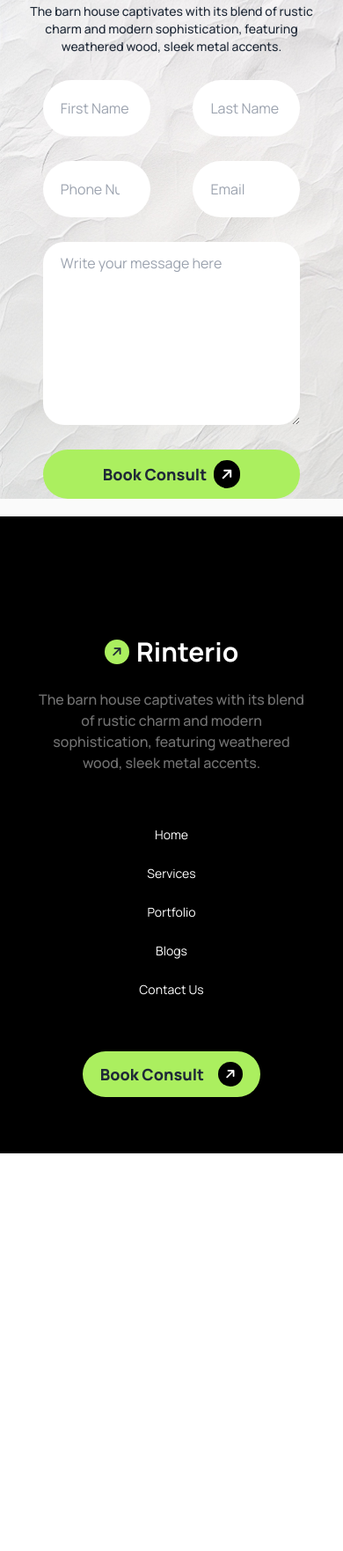
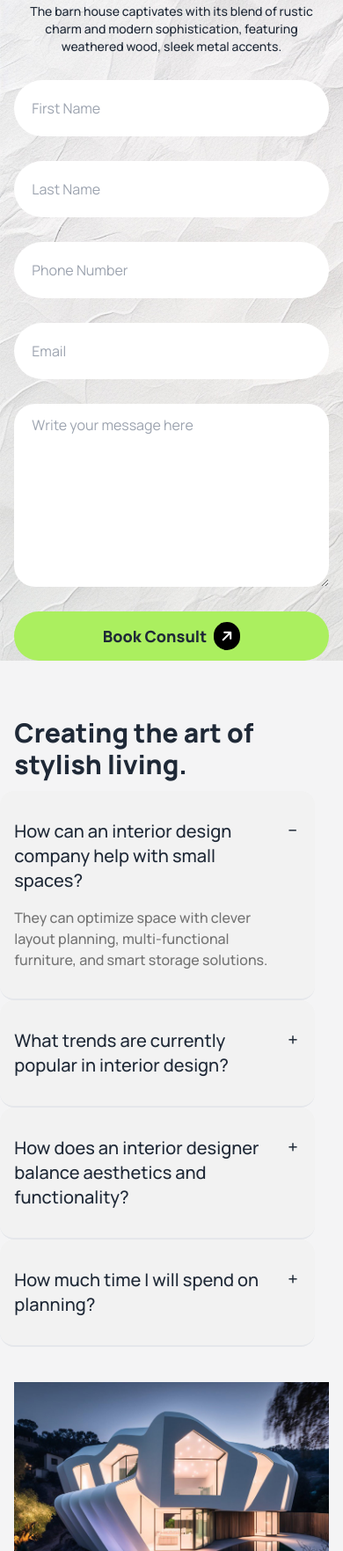
Before and after one commit to sabila111/assignment-3, a plain HTML site: page index.html in a window 390 px wide. Shown: the part 3089-4852 px from the top of the page at 88% size. Before the commit the page ends 4400 px from the top, so only its background shows below. Drawn offline with nearby package versions, Linux system fonts and the light colour scheme.

Commit message:
finished extra creative section

```diff
--- a/index.html
+++ b/index.html
@@ -152,7 +152,8 @@
               class="fa-solid fa-arrow-right"></i> How we works</button>
         </div>
         <h3 class="text-center text-2xl lg:text-4xl font-extrabold my-6">Our Works Process</h3>
-      <p class="text-center text-sm lg:text-base font-medium w-10/12 lg:w-6/12 mx-auto">The barn house captivates with its blend of rustic charm and modern sophistication, featuring weathered wood,
+        <p class="text-center text-sm lg:text-base font-medium w-10/12 lg:w-6/12 mx-auto">The barn house captivates with
+          its blend of rustic charm and modern sophistication, featuring weathered wood,
           sleek metal accents.</p>
 
         <div class="grid grid-rows-1 lg:grid-cols-4 gap-4 ml-0 lg:ml-5 mt-8 justify-items-center ">
@@ -210,9 +211,7 @@
     <!--section-4  -->
 
     <section>
-      <div
-  class="bg-no-repeat w-full bg-cover mt-5"
-  style="background-image: url(./assets/bg.jpg);">
+      <div class="bg-no-repeat w-full bg-cover mt-5" style="background-image: url(./assets/bg.jpg);">
         <div class="hero-overlay bg-opacity-60"></div>
 
         <div>
@@ -221,24 +220,29 @@
                 class="fa-solid fa-arrow-right"></i>Let’s Connect</button>
           </div>
           <h3 class="text-center text-2xl lg:text-4xl font-extrabold my-6">Let’s Discuss Next Project</h3>
-    <p class="text-center text-sm lg:text-base font-medium w-10/12 lg:w-6/12 mx-auto">The barn house captivates with its blend of rustic charm and modern sophistication, featuring weathered wood, sleek metal accents.</p>
+          <p class="text-center text-sm lg:text-base font-medium w-10/12 lg:w-6/12 mx-auto">The barn house captivates
+            with its blend of rustic charm and modern sophistication, featuring weathered wood, sleek metal accents.</p>
 
           <!-- form -->
 
-    <div class="w-9/12 mx-auto">
-      <form >
-      <div class="flex justify-between ">
-<input class="px-5 py-5 rounded-full w-5/12 my-7" type="text" placeholder="First Name">
-<input  class="px-5 py-5 rounded-full w-5/12 my-7" type="text" placeholder="Last Name">
+          <div class="w-11/12 lg:w-9/12 mx-auto">
+            <form>
+              <div class=" lg:flex justify-between ">
+                <input class="px-5 py-5 rounded-full block w-full lg:w-5/12 my-7" type="text" placeholder="First Name">
+                <input class="px-5 py-5 rounded-full block w-full lg:w-5/12 my-7" type="text" placeholder="Last Name">
               </div>
 
-      <div class="flex justify-between">
-<input class="px-5 py-5 rounded-full w-5/12 mb-7" type="number" placeholder="Phone Number">
-<input class="px-5 py-5 rounded-full w-5/12 mb-7" type="email" placeholder="Email">
+              <div class="lg:flex justify-between">
+                <input class="px-5 py-5 rounded-full block w-full lg:w-5/12 mb-7" type="number"
+                  placeholder="Phone Number">
+                <input class="px-5 py-5 rounded-full block w-full lg:w-5/12 mb-7" type="email" placeholder="Email">
               </div>
 
 
-      <textarea class="px-5 align-top pt-3 rounded-3xl w-full h-52 mb-7" name="" id="" cols="30" rows="10" placeholder="Write your message here"></textarea>
+              <textarea class="px-5 align-top pt-3 rounded-3xl w-full h-52 mb-7" name="" id="" cols="30" rows="10"
+                placeholder="Write your message here"></textarea>
+
+              <!-- button -->
 
               <div class="flex justify-center items-center rounded-full py-3 px-5  bg-[#ABEF5F]  ">
                 <a class=" mr-2 font-extrabold text-lg ">Book Consult</a>
@@ -253,9 +257,53 @@
       </div>
     </section>
 
+    <!-- section-5 -->
+
+    <section class="bg-zinc-100">
+      <div class="w-11/12 mx-auto grid grid-rows-1 lg:grid-cols-2 gap-10 lg:gap-14 py-16 lg:py-24">
+        <div>
+          <h3 class="font-extrabold text-3xl lg:text-5xl mb-3">Creating the art of stylish living.</h3>
+          <div class="collapse collapse-plus bg-base-200 -ml-4 py-4 border-b-2">
+            <input type="radio" name="my-accordion-3" checked="checked" />
+            <div class="collapse-title text-xl font-medium">How can an interior design company help with small spaces? </div>
+            <div class="collapse-content">
+              <p class="text-[#737373] text-base font-medium w-11/12">They can optimize space with clever layout planning, multi-functional furniture, and smart storage solutions.</p>
+            </div>
+          </div>
+          <div class="collapse collapse-plus bg-base-200 -ml-4 py-4 border-b-2">
+            <input type="radio" name="my-accordion-3"/>
+            <div class="collapse-title text-xl font-medium">What trends are currently popular in interior design?</div>
+            <div class="collapse-content">
+              <p class="text-[#737373] text-base font-medium w-11/12"> Current trends include sustainable materials, biophilic design, minimalism, and bold color accents.</p>
+            </div>
+          </div>
+          <div class="collapse collapse-plus bg-base-200 -ml-4 py-4 border-b-2">
+            <input type="radio" name="my-accordion-3" />
+            <div class="collapse-title text-xl font-medium">How does an interior designer balance aesthetics and functionality? </div>
+            <div class="collapse-content">
+              <p class="text-[#737373] text-base font-medium w-11/12"> By ensuring that each design decision enhances both the beauty and practicality of the space.</p>
+            </div>
+          </div>
+          <div class="collapse collapse-plus bg-base-200 -ml-4 py-4 border-b-2">
+            <input type="radio" name="my-accordion-3" />
+            <div class="collapse-title text-xl font-medium">How much time I will spend on planning?</div>
+            <div class="collapse-content">
+              <p></p>
+            </div>
+          </div>
+
+
+        </div>
+
+        <div>
+          <img class="h-full" src="./assets/Tim-Fu-AI-3.jpg" alt="">
+        </div>
+      </div>
+    </section>
+
   </main>
 
-  <footer class="bg-black   mt-5">
+  <footer class="bg-black   ">
     <footer class="w-11/12 lg:w-7/12 footer footer-center mx-auto">
       <aside>
         <div class=" flex justify-center items-center pt-10 mt-24 mb-4">
```
Also changed, not shown: assets/3.jpg (added), assets/Tim-Fu-AI-3.jpg (added). Lines whose indentation alone changed are shown as unchanged.
